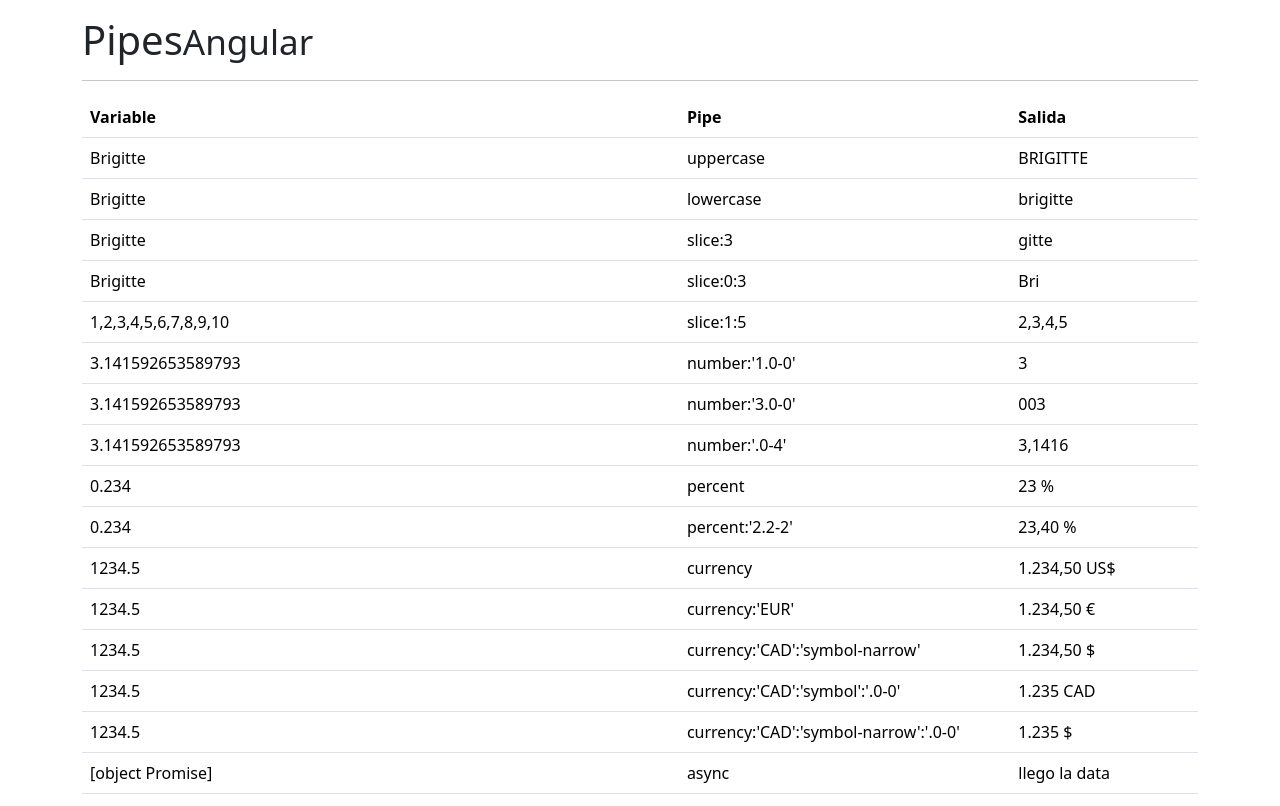
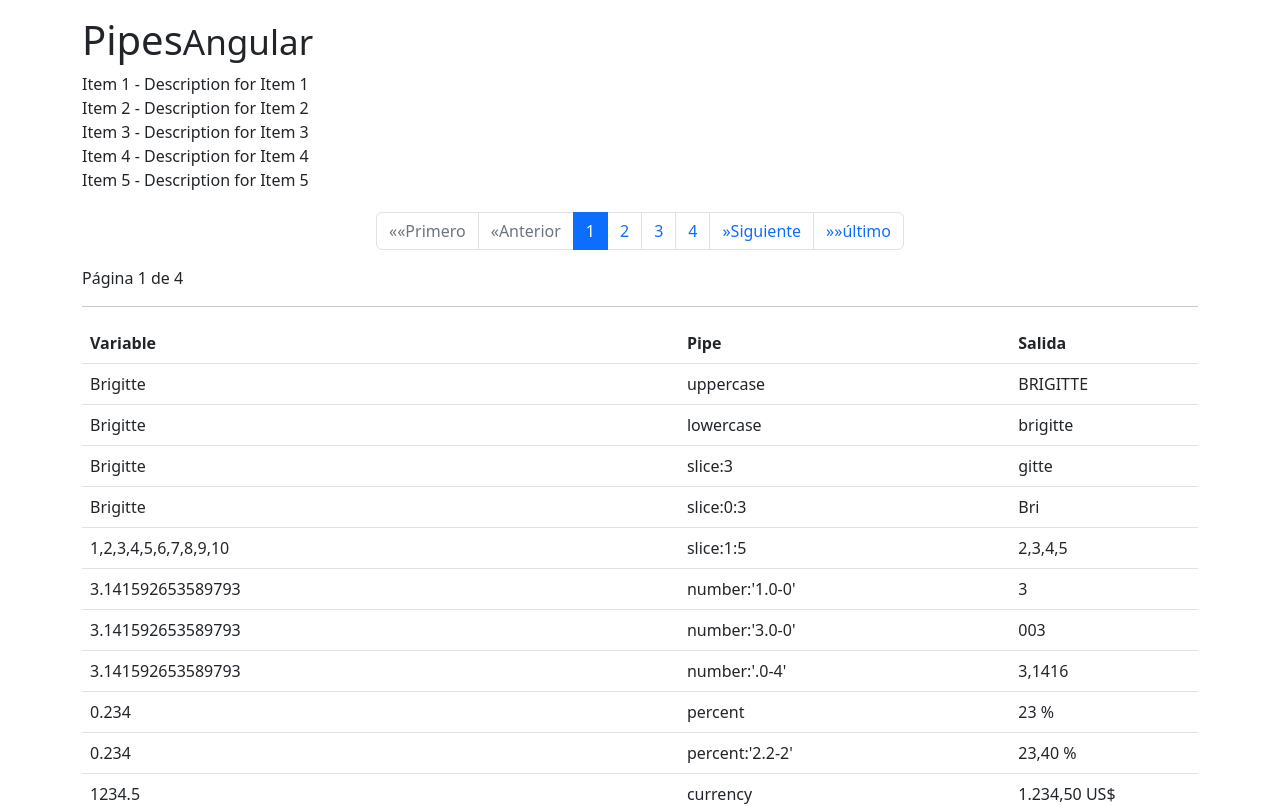
Before and after one commit to Brigitte9219/Angular_Pipes, an Angular app: page / in a window 1280 px wide. Shown: the top 806 px of the page. Built offline with nearby package versions, Linux system fonts and the light colour scheme.

Commit message:
Se realiza la paginación para una serie de elementos

```diff
--- a/angular.json
+++ b/angular.json
@@ -25,6 +25,7 @@
               "src/assets"
             ],
             "styles": [
+              "node_modules/bootstrap/dist/css/bootstrap.min.css",
               "src/styles.css"
             ],
             "scripts": []
--- a/package.json
+++ b/package.json
@@ -18,6 +18,9 @@
     "@angular/platform-browser": "^16.2.0",
     "@angular/platform-browser-dynamic": "^16.2.0",
     "@angular/router": "^16.2.0",
+    "@ng-bootstrap/ng-bootstrap": "^15.1.2",
+    "@popperjs/core": "^2.11.6",
+    "bootstrap": "^5.2.3",
     "rxjs": "~7.8.0",
     "tslib": "^2.3.0",
     "zone.js": "~0.13.0"
--- a/src/app/app.component.html
+++ b/src/app/app.component.html
@@ -1,4 +1,17 @@
 <h1 class="mt-3">Pipes<small>Angular</small></h1>
+<!--Paginación-->
+<div *ngFor="let item of currentItems">
+  <!-- renderizar cada elemento según el modelo de datos -->
+  <div>{{ item.name }} - {{ item.description }}</div>
+</div>
+
+<app-pagination
+  [currentPage]="currentPage"
+  [totalPages]="totalPages"
+  (pageChanged)="onPageChanged($event)"
+></app-pagination>
+
+<!--Finaliza paginación-->
 <hr>
 
 <div class="row">
--- a/src/app/app.component.ts
+++ b/src/app/app.component.ts
@@ -6,6 +6,48 @@
   styleUrls: ['./app.component.css']
 })
 export class AppComponent {
+
+  //paginación
+  items: any[] = [
+    { name: 'Item 1', description: 'Description for Item 1' },
+    { name: 'Item 2', description: 'Description for Item 2' },
+    { name: 'Item 3', description: 'Description for Item 3' },
+    { name: 'Item 4', description: 'Description for Item 4' },
+    { name: 'Item 5', description: 'Description for Item 5' },
+    { name: 'Item 6', description: 'Description for Item 6' },
+    { name: 'Item 7', description: 'Description for Item 7' },
+    { name: 'Item 8', description: 'Description for Item 8' },
+    { name: 'Item 9', description: 'Description for Item 9' },
+    { name: 'Item 10', description: 'Description for Item 10' },
+    { name: 'Item 11', description: 'Description for Item 11' },
+    { name: 'Item 12', description: 'Description for Item 12' },
+    { name: 'Item 13', description: 'Description for Item 13' },
+    { name: 'Item 14', description: 'Description for Item 14' },
+    { name: 'Item 15', description: 'Description for Item 15' },
+    { name: 'Item 16', description: 'Description for Item 16' },
+    { name: 'Item 17', description: 'Description for Item 17' },
+    { name: 'Item 18', description: 'Description for Item 18' },
+    { name: 'Item 19', description: 'Description for Item 19' },
+  ];
+  itemsPerPage: number = 5;
+  currentPage: number = 1;
+
+  get currentItems(): any[] {
+    const startIndex = (this.currentPage - 1) * this.itemsPerPage;//calcula la proporción de elementos que se mostrarán en la página actual
+    const endIndex = startIndex + this.itemsPerPage;// muestra el rango de elementos que debe mostrar
+    return this.items.slice(startIndex, endIndex);// muestra la porcion de elementos de la matriz
+  }
+
+  get totalPages(): number {
+    return Math.ceil(this.items.length / this.itemsPerPage);
+  }//Aquí se calcula el número total de pág
+
+  onPageChanged(page: number): void {
+    this.currentPage = page;
+  }//Actualiza el currentPage (pagina seleccionada por el usuario)
+
+  //Finaliza paginación
+
   nombre:string = 'Brigitte';
   arreglo=[1,2,3,4,5,6,7,8,9,10];
   PI:number= Math.PI;
--- /dev/null
+++ b/src/app/components/pagination/pagination.component.css
@@ -0,0 +1,5 @@
+  .pagination {
+      display: flex;
+      justify-content: center;
+      margin-top: 20px;
+    }
--- /dev/null
+++ b/src/app/components/pagination/pagination.component.html
@@ -0,0 +1,34 @@
+<nav *ngIf="totalPages > 0">
+  <ul class="pagination">
+    <li class="page-item" [ngClass]="{ 'disabled': currentPage === 1 }">
+      <a class="page-link" (click)="goToPage(1)" aria-label="First">
+        <span aria-hidden="true">&laquo;&laquo;</span>
+        <span class="sr-only">Primero</span>
+      </a>
+    </li>
+    <li class="page-item" [ngClass]="{ 'disabled': currentPage === 1 }">
+      <a class="page-link" (click)="goToPage(currentPage - 1)" aria-label="Previous">
+        <span aria-hidden="true">&laquo;</span>
+        <span class="sr-only">Anterior</span>
+      </a>
+    </li>
+    <li class="page-item" *ngFor="let page of pages" [ngClass]="{ 'active': currentPage === page }">
+      <a class="page-link" (click)="goToPage(page)">{{ page }}</a>
+    </li>
+    <li class="page-item" [ngClass]="{ 'disabled': currentPage === totalPages }">
+      <a class="page-link" (click)="goToPage(currentPage + 1)" aria-label="Next">
+        <span aria-hidden="true">&raquo;</span>
+        <span class="sr-only">Siguiente</span>
+      </a>
+    </li>
+    <li class="page-item" [ngClass]="{ 'disabled': currentPage === totalPages }">
+      <a class="page-link" (click)="goToPage(totalPages)" aria-label="Last">
+        <span aria-hidden="true">&raquo;&raquo;</span>
+        <span class="sr-only">último</span>
+      </a>
+    </li>
+  </ul>
+</nav>
+<div *ngIf="totalPages > 0">
+  <p> Página {{ currentPage }} de {{ totalPages }} </p>
+</div>
--- /dev/null
+++ b/src/app/components/pagination/pagination.component.ts
@@ -0,0 +1,28 @@
+import { Component, Input, Output, EventEmitter } from '@angular/core';
+
+@Component({
+  selector: 'app-pagination',
+  templateUrl: './pagination.component.html',
+  styleUrls: ['./pagination.component.css']
+})
+export class PaginationComponent {
+
+  @Input() currentPage: number = 1;
+  @Input() totalPages: number = 1;
+  @Output() pageChanged = new EventEmitter<number>();
+
+  get pages(): number[] {
+    const pagesArray = [];
+    for (let i = 1; i <= this.totalPages; i++) {
+      pagesArray.push(i);
+    }
+    return pagesArray;
+  }
+
+  goToPage(page: number): void {
+    if (page >= 1 && page <= this.totalPages && page !== this.currentPage) {
+      this.pageChanged.emit(page);
+    }
+  }
+
+}
```
Also changed, not shown: src/app/app.module.ts (+6 -2 lines), 2 other files (tests, documents, lock files or other folders).
